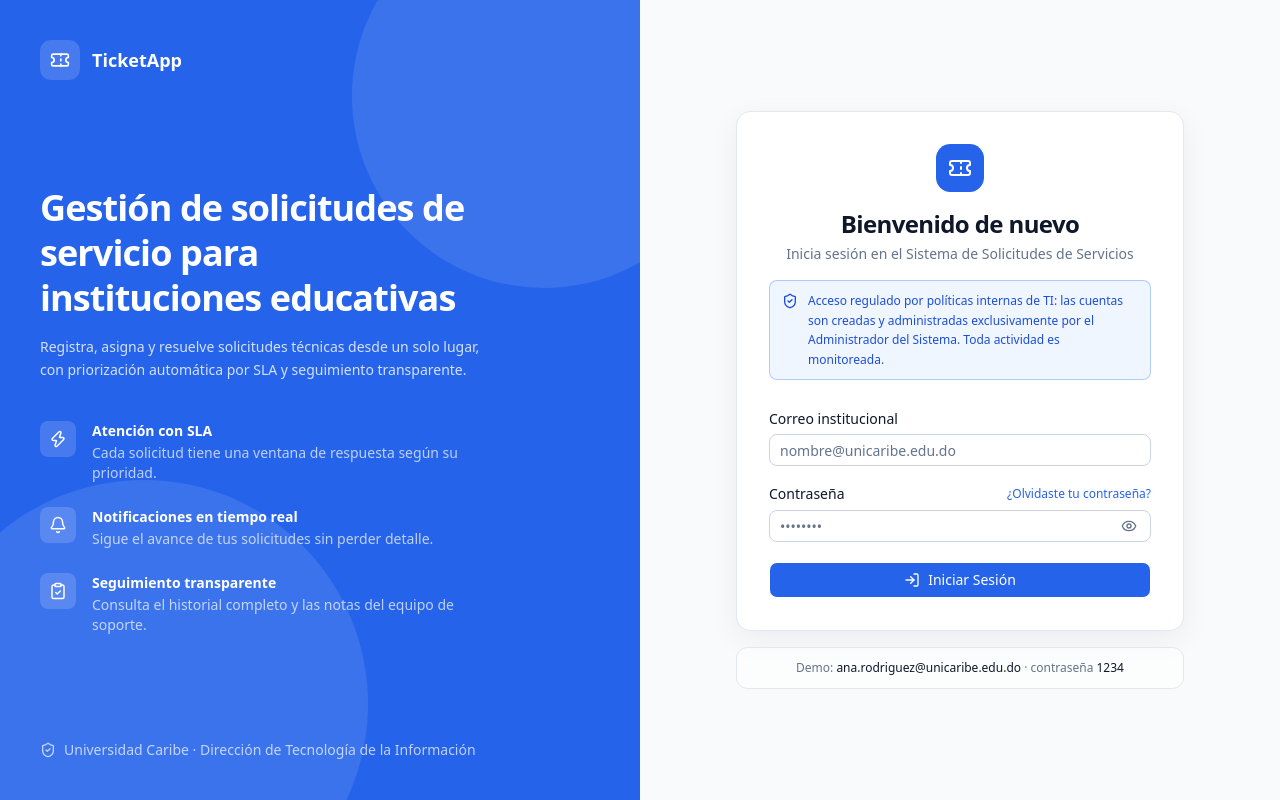
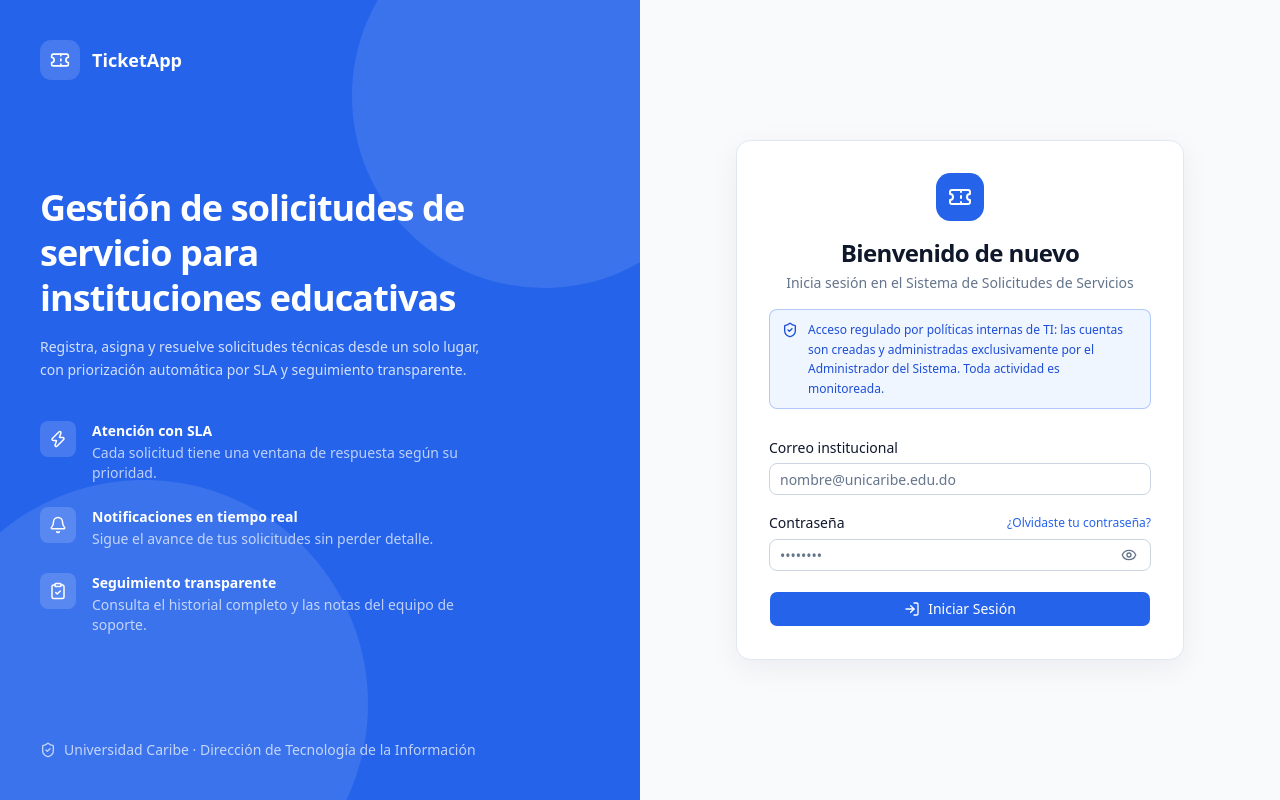
Before and after one commit to HectorReyes117/ticket-app, a React (Vite) app in the folder ticket_app_frontend/: page /login in a window 1280 px wide. Built offline with nearby package versions, Linux system fonts and the light colour scheme.

Commit message:
fix(auth): remove demo credentials helper box from login

```diff
--- a/ticket_app_frontend/src/features/auth/components/LoginForm.tsx
+++ b/ticket_app_frontend/src/features/auth/components/LoginForm.tsx
@@ -146,11 +146,6 @@ export function LoginForm() {
           </Button>
         </form>
       </div>
-
-      <p className="mt-4 rounded-xl border border-border bg-card/60 px-4 py-3 text-center text-xs text-muted-foreground">
-        Demo: <span className="font-medium text-foreground">ana.rodriguez@unicaribe.edu.do</span> ·
-        contraseña <span className="font-medium text-foreground">1234</span>
-      </p>
     </div>
   );
 }
```
